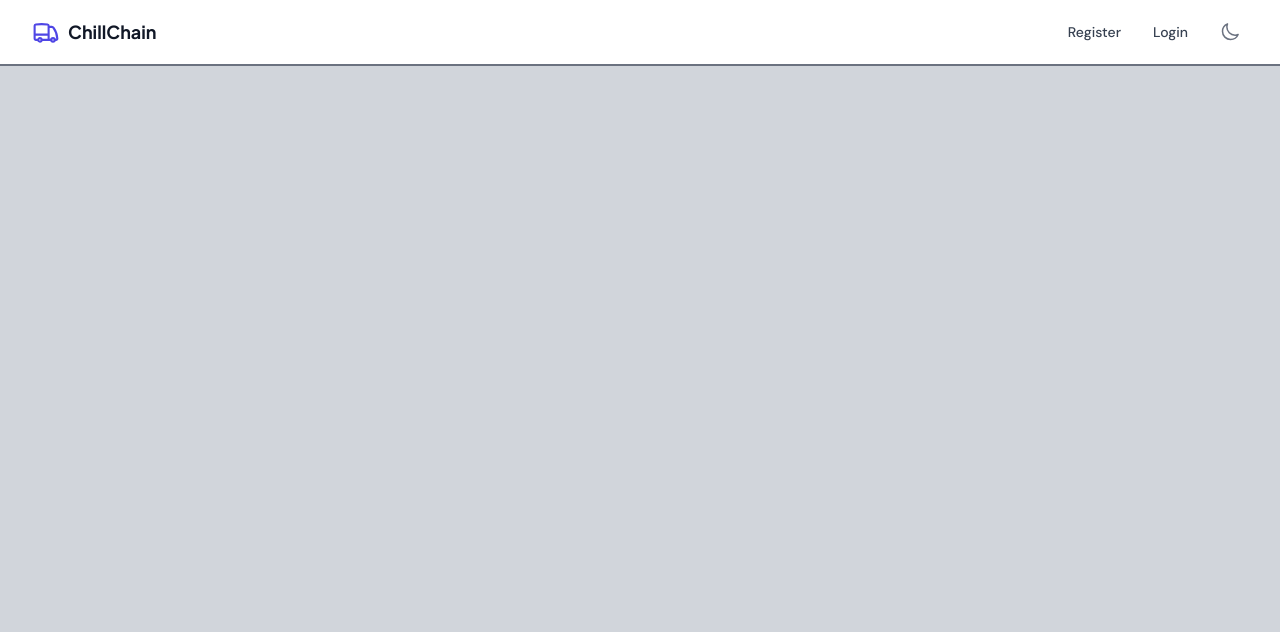
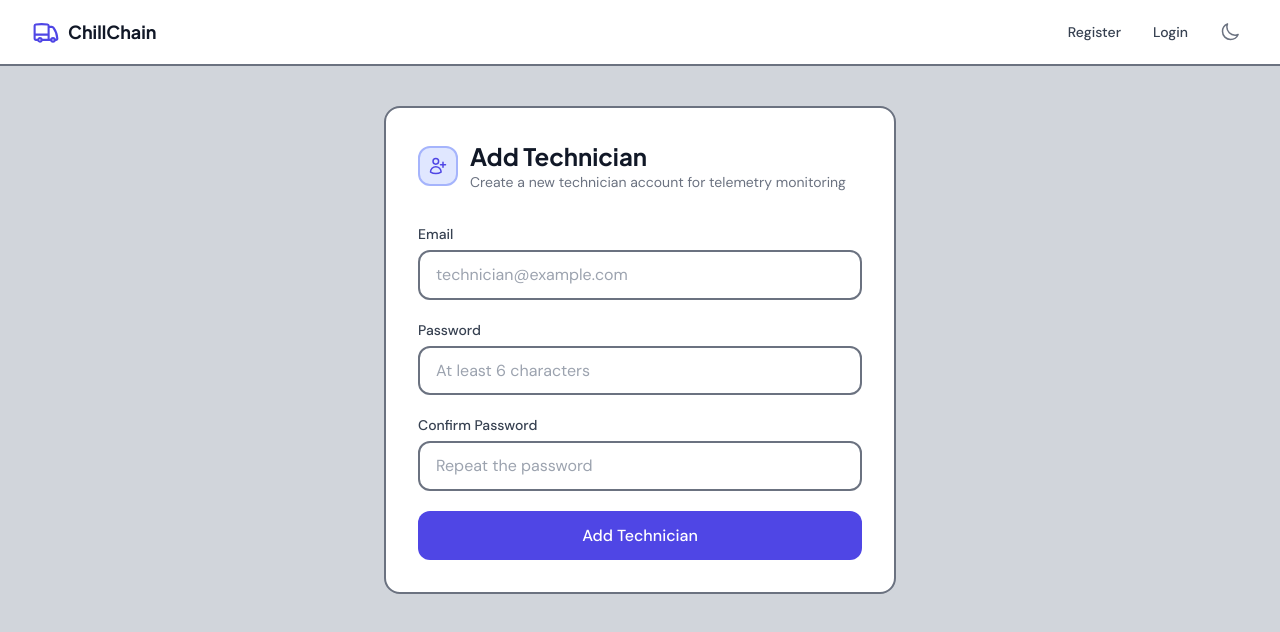
Before and after one commit to UniSalento-IDALab-IoTCourse-2024-2025/wot-project-2024-2025-frontend-service-Bello, a React (Vite) app: page /add-technician in a window 1280 px wide. Shown: the top 632 px of the page. Built offline with nearby package versions, Linux system fonts and the light colour scheme.

Commit message:
AddTechnician.tsx

```diff
--- a/index.html
+++ b/index.html
@@ -5,7 +5,7 @@
     <link rel="icon" type="image/png" href="/truck_logo.svg" />
     <meta name="viewport" content="width=device-width, initial-scale=1.0" />
     <title>ChillChain</title>
-  </head>
+
   <body>
     <div id="root"></div>
     <script type="module" src="/src/main.tsx"></script>
--- /dev/null
+++ b/src/AddTechnician.tsx
@@ -0,0 +1,184 @@
+import { useState } from 'react';
+import { useToast, ToastContainer } from './Toast';
+
+export default function AddTechnician() {
+  const [email, setEmail] = useState('');
+  const [password, setPassword] = useState('');
+  const [confirmPassword, setConfirmPassword] = useState('');
+  const [isLoading, setIsLoading] = useState(false);
+  const [showSuccess, setShowSuccess] = useState(false);
+  const [createdEmail, setCreatedEmail] = useState('');
+  const { toasts, showToast, dismissToast } = useToast();
+
+  const inputClass =
+    "w-full px-4 py-2.5 rounded-xl border-2 border-gray-500 dark:border-gray-500 bg-white dark:bg-gray-800/50 text-gray-900 dark:text-white placeholder-gray-400 dark:placeholder-gray-500 focus:outline-none focus:ring-2 focus:ring-primary-500 focus:border-transparent transition-shadow";
+
+  const handleSubmit = async (e: React.FormEvent) => {
+    e.preventDefault();
+
+    if (!email.trim() || !password.trim() || !confirmPassword.trim()) {
+      showToast('All fields are required.', 'warning');
+      return;
+    }
+
+    if (password !== confirmPassword) {
+      showToast('Passwords do not match.', 'warning');
+      return;
+    }
+
+    if (password.length < 6) {
+      showToast('Password must be at least 6 characters.', 'warning');
+      return;
+    }
+
+    try {
+      setIsLoading(true);
+      const token = localStorage.getItem('jwt');
+
+      const response = await fetch('http://localhost:8081/api/carrier/addUser', {
+        method: 'POST',
+        headers: {
+          'Content-Type': 'application/json',
+          Authorization: `Bearer ${token}`,
+        },
+        body: JSON.stringify({ email, password, role: 'TECHNICIAN' }),
+      });
+
+      const responseData = await response.json();
+
+      if (response.status === 409) {
+        showToast('A user with this email already exists.', 'warning');
+        return;
+      }
+
+      if (!response.ok) {
+        showToast(responseData.message || 'Failed to create technician.');
+        return;
+      }
+
+      setCreatedEmail(email);
+      setShowSuccess(true);
+      setEmail('');
+      setPassword('');
+      setConfirmPassword('');
+    } catch (err) {
+      console.error(err);
+      showToast('Failed to communicate with the server.');
+    } finally {
+      setIsLoading(false);
+    }
+  };
+
+  return (
+    <div className="w-full px-4 sm:px-6 lg:px-8 py-10">
+      <div className="max-w-lg mx-auto bg-white dark:bg-gray-900 rounded-2xl border-2 border-gray-500 dark:border-gray-600 p-8">
+        {/* Header */}
+        <div className="mb-8">
+          <div className="flex items-center gap-3 mb-2">
+            <div className="w-10 h-10 rounded-xl bg-primary-100 dark:bg-primary-950/50 border-2 border-primary-300 dark:border-transparent flex items-center justify-center">
+              <svg className="w-5 h-5 text-primary-600 dark:text-primary-400" fill="none" viewBox="0 0 24 24" strokeWidth={1.8} stroke="currentColor">
+                <path strokeLinecap="round" strokeLinejoin="round" d="M18 7.5v3m0 0v3m0-3h3m-3 0h-3m-2.25-4.125a3.375 3.375 0 1 1-6.75 0 3.375 3.375 0 0 1 6.75 0ZM3 19.235v-.11a6.375 6.375 0 0 1 12.75 0v.109A12.318 12.318 0 0 1 9.374 21c-2.331 0-4.512-.645-6.374-1.766Z" />
+              </svg>
+            </div>
+            <div>
+              <h1 className="font-display text-2xl font-bold text-gray-900 dark:text-white">
+                Add Technician
+              </h1>
+              <p className="text-sm text-gray-500 dark:text-gray-400">
+                Create a new technician account for telemetry monitoring
+              </p>
+            </div>
+          </div>
+        </div>
+
+        {/* Form */}
+        <form onSubmit={handleSubmit} className="space-y-5">
+          <div>
+            <label htmlFor="techEmail" className="block text-sm font-medium text-gray-700 dark:text-gray-300 mb-1.5">
+              Email
+            </label>
+            <input
+              type="email"
+              id="techEmail"
+              placeholder="technician@example.com"
+              value={email}
+              onChange={(e) => setEmail(e.target.value)}
+              className={inputClass}
+            />
+          </div>
+
+          <div>
+            <label htmlFor="techPassword" className="block text-sm font-medium text-gray-700 dark:text-gray-300 mb-1.5">
+              Password
+            </label>
+            <input
+              type="password"
+              id="techPassword"
+              placeholder="At least 6 characters"
+              value={password}
+              onChange={(e) => setPassword(e.target.value)}
+              className={inputClass}
+            />
+          </div>
+
+          <div>
+            <label htmlFor="techConfirmPassword" className="block text-sm font-medium text-gray-700 dark:text-gray-300 mb-1.5">
+              Confirm Password
+            </label>
+            <input
+              type="password"
+              id="techConfirmPassword"
+              placeholder="Repeat the password"
+              value={confirmPassword}
+              onChange={(e) => setConfirmPassword(e.target.value)}
+              className={inputClass}
+            />
+          </div>
+
+          <button
+            type="submit"
+            disabled={isLoading}
+            className="w-full px-6 py-3 bg-primary-600 hover:bg-primary-700 text-white font-medium rounded-xl transition-all disabled:opacity-50 disabled:cursor-not-allowed"
+          >
+            {isLoading ? (
+              <span className="flex items-center justify-center gap-2">
+                <svg className="animate-spin h-4 w-4" viewBox="0 0 24 24">
+                  <circle className="opacity-25" cx="12" cy="12" r="10" stroke="currentColor" strokeWidth="4" fill="none" />
+                  <path className="opacity-75" fill="currentColor" d="M4 12a8 8 0 018-8V0C5.373 0 0 5.373 0 12h4z" />
+                </svg>
+                Creating account...
+              </span>
+            ) : (
+              "Add Technician"
+            )}
+          </button>
+        </form>
+      </div>
+
+      {/* Success Modal */}
+      {showSuccess && (
+        <div className="fixed inset-0 bg-black/40 dark:bg-black/60 backdrop-blur-sm flex items-center justify-center z-50 p-4">
+          <div className="bg-white dark:bg-gray-900 rounded-3xl border-2 border-gray-500 dark:border-gray-600 p-8 max-w-md w-full animate-fade-in text-center">
+            <div className="mx-auto mb-6 w-20 h-20 rounded-full bg-green-100 dark:bg-green-950/30 flex items-center justify-center">
+              <svg className="w-10 h-10 text-green-600 dark:text-green-400" fill="none" viewBox="0 0 24 24" strokeWidth={2} stroke="currentColor">
+                <path strokeLinecap="round" strokeLinejoin="round" d="m4.5 12.75 6 6 9-13.5" />
+              </svg>
+            </div>
+            <h3 className="font-display text-2xl font-bold text-gray-900 dark:text-white mb-2">Technician Added!</h3>
+            <p className="text-gray-500 dark:text-gray-400 mb-8">
+              Account for <span className="font-medium text-gray-700 dark:text-gray-200">{createdEmail}</span> has been created. They can now sign in and access the monitoring dashboard.
+            </p>
+            <button
+              onClick={() => setShowSuccess(false)}
+              className="w-full px-6 py-3 bg-primary-600 hover:bg-primary-700 text-white font-semibold rounded-xl transition-all"
+            >
+              Add Another Technician
+            </button>
+          </div>
+        </div>
+      )}
+
+      <ToastContainer toasts={toasts} onDismiss={dismissToast} />
+    </div>
+  );
+}
--- a/src/App.tsx
+++ b/src/App.tsx
@@ -2,6 +2,7 @@ import { useState, useEffect, createContext, useContext } from "react";
 import { BrowserRouter as Router, Routes, Route } from "react-router-dom";
 import Header from "./Header";
 import AddVehicle from "./AddVehicle";
+import AddTechnician from "./AddTechnician";
 import VehicleList from "./VehicleList";
 import TripList from "./TripList";
 import TripShipments from "./TripShipments";
@@ -117,6 +118,7 @@ export default function App() {
               <Route path="/vehicle-monitor" element={<VehicleMonitor />} />
               <Route path="/notifications" element={<Notifications onUnreadCountChange={setUnreadNotifications} />} />
               <Route path="/add-vehicle" element={<AddVehicle />} />
+              <Route path="/add-technician" element={<AddTechnician />} />
               <Route path="/send-parcel" element={<SendParcel />} />
               <Route path="/my-shipments" element={<ClientShipments />} />
               <Route path="/vehicle-list" element={<VehicleList />} />
--- a/src/Header.tsx
+++ b/src/Header.tsx
@@ -112,6 +112,12 @@ export default function Header({ isLoggedIn, onLogout, unreadNotifications = 0 }
                         Add Vehicle
                       </Link>
                       <Link
+                        to="/add-technician"
+                        className={navLinkClass("/add-technician")}
+                      >
+                        Add Technician
+                      </Link>
+                      <Link
                         to="/vehicle-list"
                         className={navLinkClass("/vehicle-list")}
                       >
```
